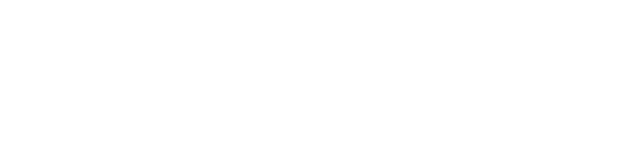
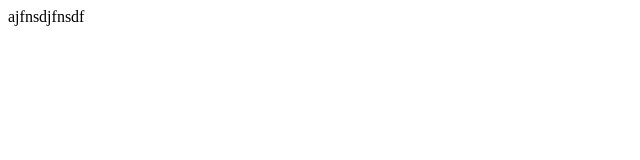
Before and after one commit to seankentarochang/Slat, a plain HTML site: page index.html in a window 1280 px wide. Shown: the whole page, without its empty margins (0-640 px from the left). Drawn offline with Linux system fonts and the light colour scheme.

Commit message:
Update index.html

```diff
--- a/index.html
+++ b/index.html
@@ -2,6 +2,7 @@
 <html>
 
 <body>
+  ajfnsdjfnsdf
   <script>
 
     var script = document.createElement("script");
```
